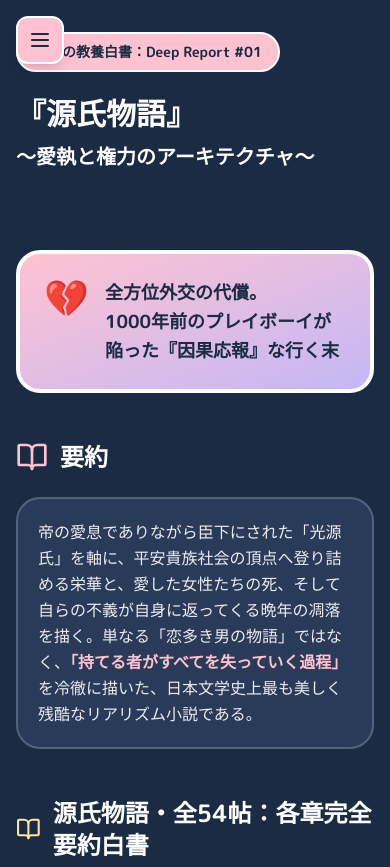
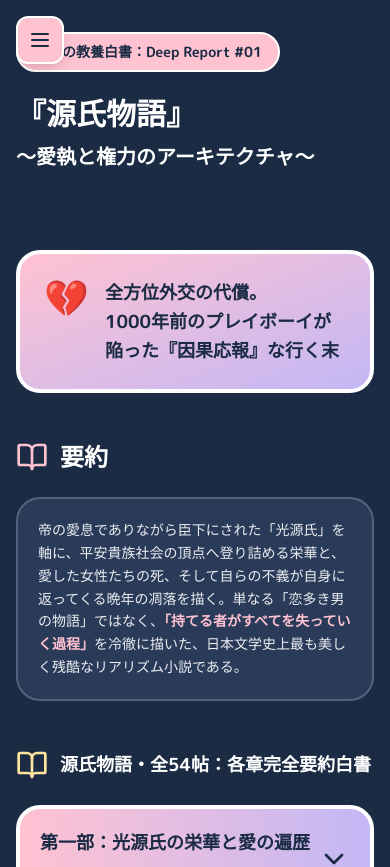
Before and after one commit to shiomiayari/Kyouyouhakusyo, a React (Vite) app: page /article/literature/genji in a window 390 px wide. Shown: the top 867 px of the page. Built offline with nearby package versions, Linux system fonts and the light colour scheme.

Commit message:
fix: adjust mobile font sizes in GenjiMonogatari (closes #30)

```diff
--- a/src/app/pages/articles/GenjiMonogatari.tsx
+++ b/src/app/pages/articles/GenjiMonogatari.tsx
@@ -159,7 +159,7 @@ export function GenjiMonogatari() {
             要約
           </h2>
           <div className="bg-[#2A3B5A] p-5 md:p-8 rounded-3xl border-2 border-white/20">
-            <p className="text-base md:text-lg text-white/90 leading-relaxed">
+            <p className="text-sm md:text-base text-white/90 leading-relaxed">
               帝の愛息でありながら臣下にされた「光源氏」を軸に、平安貴族社会の頂点へ登り詰める栄華と、愛した女性たちの死、そして自らの不義が自身に返ってくる晩年の凋落を描く。単なる「恋多き男の物語」ではなく、<strong className="text-[#FFC2D1]">「持てる者がすべてを失っていく過程」</strong>を冷徹に描いた、日本文学史上最も美しく残酷なリアリズム小説である。
             </p>
           </div>
@@ -169,7 +169,7 @@ export function GenjiMonogatari() {
       {/* All 54 Chapters */}
       <section className="py-6 px-4 sm:px-6 lg:px-12">
         <div className="max-w-5xl mx-auto">
-          <h2 className="text-2xl md:text-3xl font-bold mb-6 text-white flex items-center gap-3">
+          <h2 className="text-lg sm:text-xl md:text-3xl font-bold mb-6 text-white flex items-center gap-3">
             <BookOpen className="w-8 h-8 text-[#FFE5A0]" />
             源氏物語・全54帖：各章完全要約白書
           </h2>
@@ -202,8 +202,8 @@ export function GenjiMonogatari() {
                           {chapter.num}
                         </div>
                         <div>
-                          <h4 className="font-bold text-white mb-1">{chapter.title}</h4>
-                          <p className="text-sm text-white/70 leading-relaxed">{chapter.summary}</p>
+                          <h4 className="font-bold text-white mb-1 text-sm md:text-base">{chapter.title}</h4>
+                          <p className="text-xs md:text-sm text-white/70 leading-relaxed">{chapter.summary}</p>
                         </div>
                       </div>
                     </div>
@@ -241,8 +241,8 @@ export function GenjiMonogatari() {
                           {chapter.num}
                         </div>
                         <div>
-                          <h4 className="font-bold text-white mb-1">{chapter.title}</h4>
-                          <p className="text-sm text-white/70 leading-relaxed">{chapter.summary}</p>
+                          <h4 className="font-bold text-white mb-1 text-sm md:text-base">{chapter.title}</h4>
+                          <p className="text-xs md:text-sm text-white/70 leading-relaxed">{chapter.summary}</p>
                         </div>
                       </div>
                     </div>
@@ -280,8 +280,8 @@ export function GenjiMonogatari() {
                           {chapter.num}
                         </div>
                         <div>
-                          <h4 className="font-bold text-white mb-1">{chapter.title}</h4>
-                          <p className="text-sm text-white/70 leading-relaxed">{chapter.summary}</p>
+                          <h4 className="font-bold text-white mb-1 text-sm md:text-base">{chapter.title}</h4>
+                          <p className="text-xs md:text-sm text-white/70 leading-relaxed">{chapter.summary}</p>
                         </div>
                       </div>
                     </div>
```
